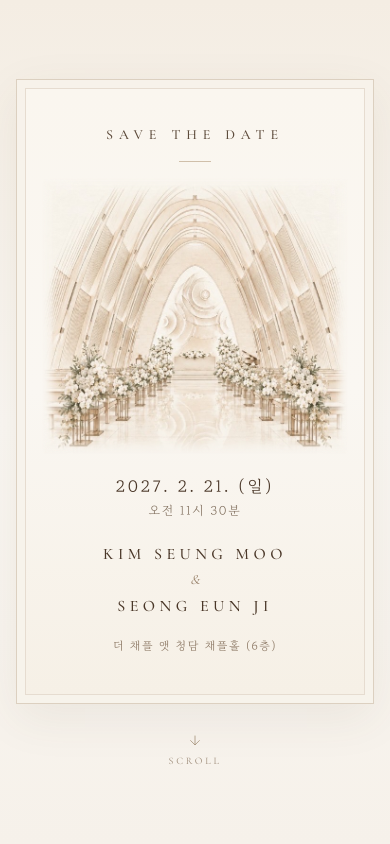
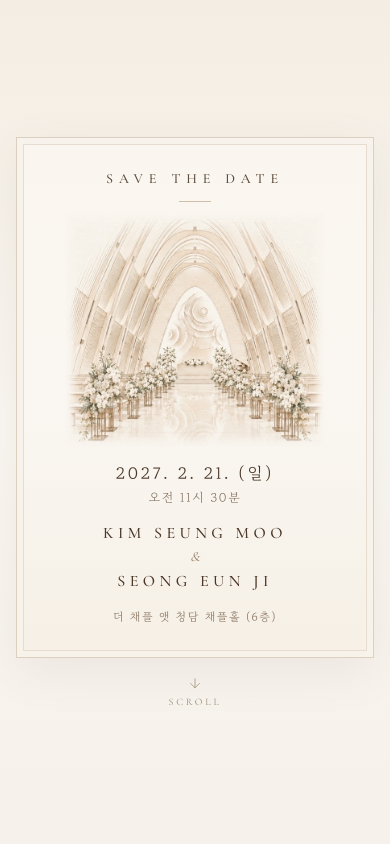
Before and after one commit to KimseungMoo/wedding-invitation, a Next.js app: page /invitation in a window 390 px wide. Shown: the top 844 px of the page. Built offline with nearby package versions, Linux system fonts and the light colour scheme.

Commit message:
feat: 공유 미리보기(OG) 이미지 교체 및 모바일 첫 화면 SCROLL 즉시 노출 개선

```diff
--- a/history/2026-11-14_feat_chapel-real-door-lobby-opening.md
+++ b/history/2026-11-14_feat_chapel-real-door-lobby-opening.md
@@ -23,8 +23,11 @@
 - `src/components/invitation/Account.tsx`, `src/app/layout.tsx`
   - 신랑(`김승무 - 토스뱅크 1000-1599-2712`) 및 신부(`성은지 - 농협 127-12-344017`) 계좌를 추가하고, 기존 혼주 계좌번호에 은행별 표준 하이픈(`112-2040-3246-03`, `3333-07-2869593`, `127-12-380646`, `127-12-204590`)을 적용하되 복사 버튼 클릭 시에는 하이픈을 제거한 순수 숫자만 클립보드에 복사되도록 수정
   - iOS 사파리·인앱 브라우저에서 계좌번호 일부만 전화번호로 오인식해 밑줄이 생기던 현상을 막기 위해 `formatDetection` 비활성화를 추가하고, 모든 계좌번호에 균일한 밑줄과 클릭 복사 동작을 적용
-- `src/app/layout.tsx`, `src/app/globals.css`, `public/fonts/MaruBuri-*.woff2`
+- `src/app/layout.tsx`, `src/app/globals.css`, `public/fonts/MaruBuri-*.woff2`, `public/og-image.jpg`
   - 네이버 마루부리(`MaruBuri` Light/Regular/SemiBold/Bold `.woff2`) 폰트 파일을 프로젝트 내에 다운로드하고 `next/font/local`로 셀프 호스팅 연동하여 외부 CDN 의존 없이 모든 브라우저에서 마루부리 서체가 즉시 적용되도록 구성
+  - 공유 링크 미리보기용 `1200×630` 가로형 OG 이미지(`public/og-image.jpg`, 베일 컷 기반)를 생성해 Open Graph 및 Twitter 카드 메타데이터에 적용
+- `src/components/invitation/MainVisual.tsx`
+  - 모바일 가시 높이(`100dvh`) 안에서 표지 카드와 `SCROLL` 힌트가 바로 보이도록 모바일 여백·일러스트 크기를 최적화하고 등장 딜레이를 `1s → 0.2s`로 단축
 
 ## 검증 결과
 
--- a/src/app/layout.tsx
+++ b/src/app/layout.tsx
@@ -66,11 +66,18 @@ export const metadata: Metadata = {
     type: "website",
     images: [
       {
-        url: "/main.jpeg",
-        width: 512,
-        height: 512,
+        url: "/og-image.jpg",
+        width: 1200,
+        height: 630,
+        alt: "김승무 ♥ 성은지 결혼식 초대",
       },
     ],
+  },
+  twitter: {
+    card: "summary_large_image",
+    title: "김승무 ♥ 성은지 결혼식에 초대합니다",
+    description: "2027년 2월 21일 (일) 오전 11시 30분 · 더 채플 앳 청담 채플홀 (6층)",
+    images: ["/og-image.jpg"],
   },
 };
 
--- a/src/components/invitation/MainVisual.tsx
+++ b/src/components/invitation/MainVisual.tsx
@@ -23,36 +23,36 @@ export const MainVisual = ({
   venueLabel = "더 채플 앳 청담 채플홀 (6층)",
 }: MainVisualProps) => {
   return (
-    <section className="relative flex min-h-screen flex-col items-center justify-center overflow-hidden bg-[#faf7f2] px-4 py-8 sm:px-6 sm:py-12">
+    <section className="relative flex min-h-[100dvh] flex-col items-center justify-center overflow-hidden bg-[#faf7f2] px-4 py-4 sm:px-6 sm:py-10">
       {/* === 배경 은은한 그라데이션 === */}
       <div className="pointer-events-none absolute inset-0 bg-gradient-to-b from-[#f4ede3] via-[#faf7f2] to-[#f6f1ea]" />
 
       {/* === 종이 청첩장 표지 카드 프레임 === */}
       <motion.div
-        className="relative z-10 mx-auto w-full max-w-[420px] border border-[#dcd0c0] bg-[#f8f3eb]/90 p-2 shadow-[0_14px_45px_rgba(92,72,52,0.08)]"
+        className="relative z-10 mx-auto w-full max-w-[420px] border border-[#dcd0c0] bg-[#f8f3eb]/90 p-1.5 sm:p-2 shadow-[0_14px_45px_rgba(92,72,52,0.08)]"
         initial={{ opacity: 0, y: 16 }}
         animate={{ opacity: 1, y: 0 }}
-        transition={{ duration: 0.8 }}
+        transition={{ duration: 0.7 }}
       >
-        <div className="flex flex-col items-center border border-[#e6dcd0] bg-gradient-to-b from-[#faf6ef] via-[#faf7f2] to-[#f6f0e6] px-4 pb-10 pt-9 text-center sm:px-6 sm:pb-12 sm:pt-11">
+        <div className="flex flex-col items-center border border-[#e6dcd0] bg-gradient-to-b from-[#faf6ef] via-[#faf7f2] to-[#f6f0e6] px-4 pb-6 pt-6 text-center sm:px-6 sm:pb-10 sm:pt-9">
           {/* SAVE THE DATE */}
           <motion.div
             initial={{ opacity: 0, y: 10 }}
             animate={{ opacity: 1, y: 0 }}
-            transition={{ duration: 0.7, delay: 0.15 }}
+            transition={{ duration: 0.6, delay: 0.1 }}
           >
             <p className="font-display text-sm font-medium tracking-[0.42em] text-[#5c4a3a] sm:text-base">
               SAVE THE DATE
             </p>
-            <div className="mx-auto mt-4 h-px w-8 bg-[#bfa98e]/70" />
+            <div className="mx-auto mt-3 h-px w-8 bg-[#bfa98e]/70 sm:mt-4" />
           </motion.div>
 
           {/* 채플 아치 일러스트 */}
           <motion.div
-            className="relative my-4 w-full max-w-[340px]"
+            className="relative my-2.5 w-full max-w-[260px] sm:my-4 sm:max-w-[320px]"
             initial={{ opacity: 0, scale: 0.97 }}
             animate={{ opacity: 1, scale: 1 }}
-            transition={{ duration: 0.9, delay: 0.25 }}
+            transition={{ duration: 0.8, delay: 0.2 }}
           >
             <div
               className="relative aspect-[646/583] w-full overflow-hidden"
@@ -90,10 +90,10 @@ export const MainVisual = ({
 
           {/* 영문 성함 */}
           <motion.div
-            className="mt-6 flex flex-col items-center gap-1"
+            className="mt-4 flex flex-col items-center gap-0.5 sm:mt-5 sm:gap-1"
             initial={{ opacity: 0, y: 12 }}
             animate={{ opacity: 1, y: 0 }}
-            transition={{ duration: 0.7, delay: 0.6 }}
+            transition={{ duration: 0.6, delay: 0.45 }}
           >
             <p className="font-display text-base font-medium tracking-[0.28em] text-[#4a3728] sm:text-lg">
               {groomEnglishName}
@@ -106,10 +106,10 @@ export const MainVisual = ({
 
           {/* 예식장 안내 */}
           <motion.p
-            className="mt-5 text-[11px] tracking-[0.14em] text-[#8b7763]"
+            className="mt-4 text-[11px] tracking-[0.14em] text-[#8b7763] sm:mt-5"
             initial={{ opacity: 0 }}
             animate={{ opacity: 1 }}
-            transition={{ duration: 0.7, delay: 0.75 }}
+            transition={{ duration: 0.6, delay: 0.55 }}
           >
             {venueLabel}
           </motion.p>
@@ -118,15 +118,15 @@ export const MainVisual = ({
 
       {/* === 스크롤 힌트 === */}
       <motion.div
-        className="relative z-10 mt-6 pb-safe"
+        className="relative z-10 mt-3.5 pb-safe sm:mt-5"
         initial={{ opacity: 0 }}
         animate={{ opacity: 1 }}
-        transition={{ delay: 1 }}
+        transition={{ duration: 0.5, delay: 0.2 }}
       >
         <motion.div
           animate={{ y: [0, 5, 0] }}
-          transition={{ duration: 2, repeat: Infinity }}
-          className="flex flex-col items-center gap-1.5"
+          transition={{ duration: 1.8, repeat: Infinity, ease: "easeInOut" }}
+          className="flex flex-col items-center gap-1"
         >
           <svg
             width="16"
```
Also changed, not shown: public/og-image.jpg (added).
